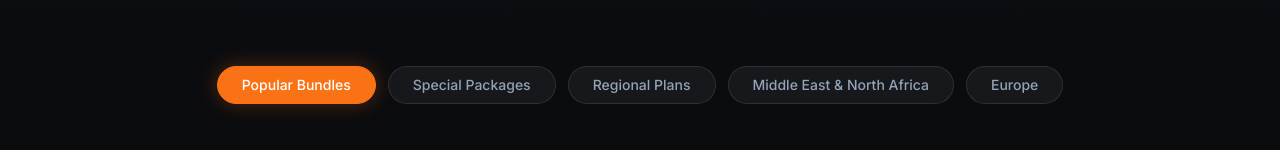
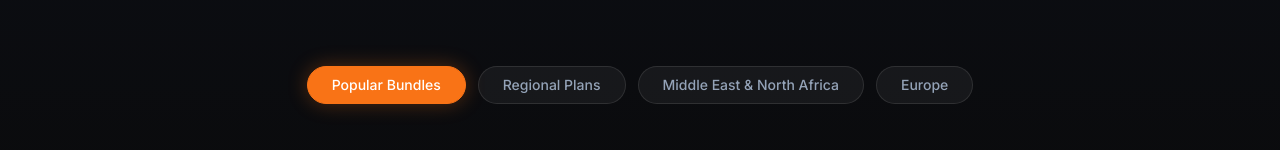
Before and after one commit to amraliunb-coder/netvoya, a React (Vite) app: page / in a window 1280 px wide. Both pictures are taken after a click on the button "Pricing". Shown: the part 282-432 px from the top of the page. Built offline with nearby package versions, Linux system fonts and the light colour scheme; no server answers.

Commit message:
Remove Special Packages from eSIM pricing

```diff
--- a/components/Pricing.tsx
+++ b/components/Pricing.tsx
@@ -22,10 +22,6 @@ const PRICING_DATA: RegionData = {
         "Eurolink": [{ data: "15GB", price: "$15" }, { data: "30GB", price: "$30" }],
         "Americanmex": [{ data: "10GB", price: "$10" }, { data: "20GB", price: "$20" }],
         "Burj Mobile": [{ data: "10GB", price: "$10" }, { data: "15GB", price: "$15" }, { data: "25GB", price: "$25" }]
-    },
-    "Special Packages": {
-        "Egypt: Grand Museum": [{ data: "3GB", price: "$19.99" }, { data: "3GB (Premium)", price: "$25" }],
-        "KSA: Hajj Package": [{ data: "1GB", price: "$7" }, { data: "2GB", price: "$14.99" }, { data: "3GB", price: "$19.99" }]
     },
     "Regional Plans": {
         "World Wide": [{ data: "5GB", price: "$50" }],
@@ -122,8 +118,8 @@ const Pricing: React.FC<PricingProps> = ({ onActionClick }) => {
                             key={region}
                             onClick={() => handleRegionChange(region)}
                             className={`px-6 py-2 rounded-full text-sm font-medium transition-all duration-300 border ${selectedRegion === region
-                                    ? 'bg-orange-500 border-orange-500 text-white shadow-[0_0_20px_rgba(249,115,22,0.3)]'
-                                    : 'bg-white/5 border-white/10 text-slate-400 hover:border-white/20'
+                                ? 'bg-orange-500 border-orange-500 text-white shadow-[0_0_20px_rgba(249,115,22,0.3)]'
+                                : 'bg-white/5 border-white/10 text-slate-400 hover:border-white/20'
                                 }`}
                         >
                             {region}
@@ -146,8 +142,8 @@ const Pricing: React.FC<PricingProps> = ({ onActionClick }) => {
                                             key={country}
                                             onClick={() => setSelectedCountry(country)}
                                             className={`flex items-center justify-between px-4 py-3 rounded-xl text-left transition-all duration-200 group ${selectedCountry === country
-                                                    ? 'bg-white/10 text-white border border-white/10'
-                                                    : 'text-slate-400 hover:bg-white/5 hover:text-white'
+                                                ? 'bg-white/10 text-white border border-white/10'
+                                                : 'text-slate-400 hover:bg-white/5 hover:text-white'
                                                 }`}
                                         >
                                             <span className="font-medium">{country}</span>
```
